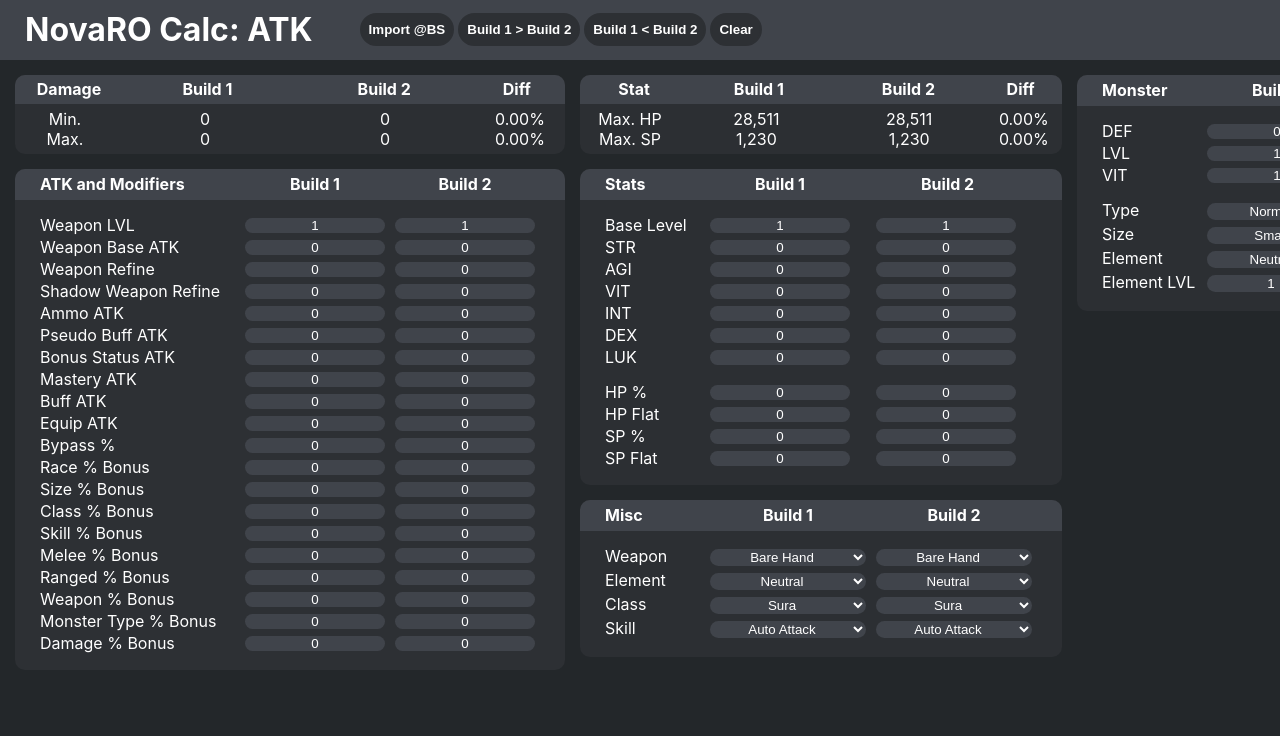
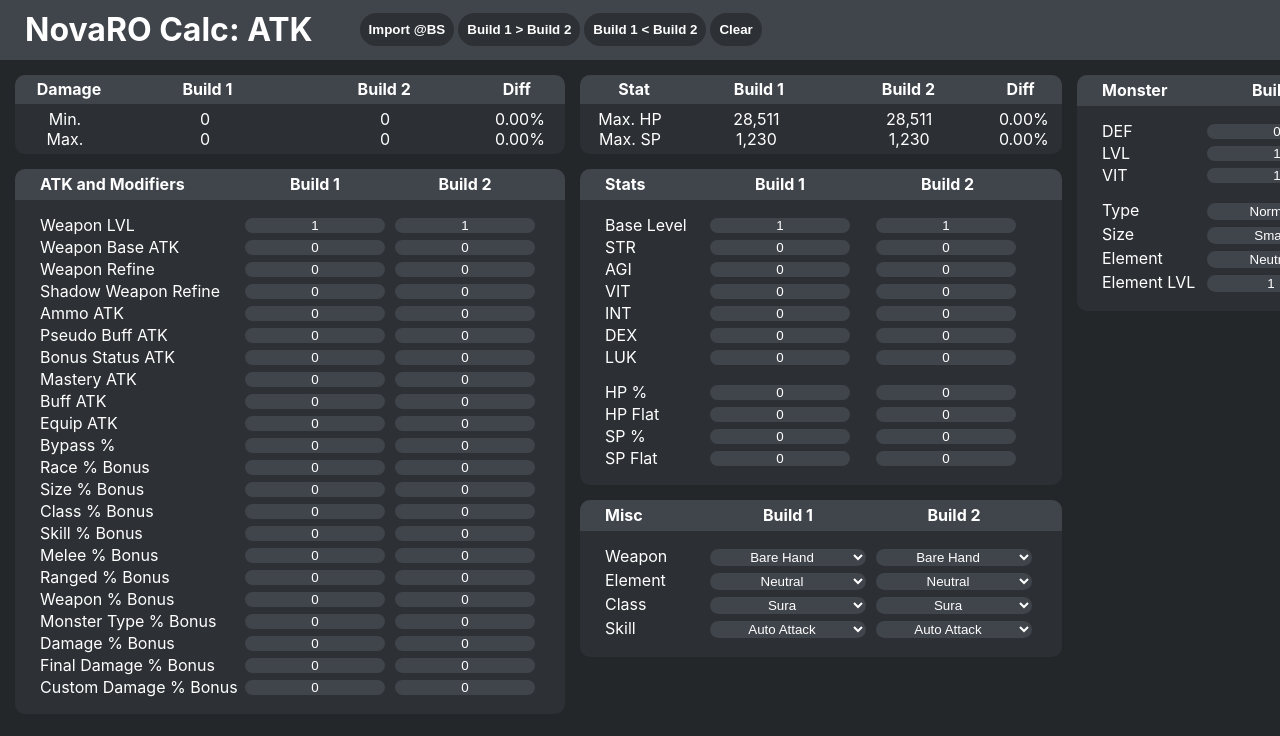
Before and after one commit to jadsonluan/novaro-calc, a React (Create React App) app: page / in a window 1280 px wide. Shown: the top 736 px of the page. Built offline with nearby package versions, Linux system fonts and the light colour scheme.

Commit message:
Add more modifiers

```diff
--- a/src/components/BuildATK/index.tsx
+++ b/src/components/BuildATK/index.tsx
@@ -175,6 +175,22 @@
           return { ...prev, modifiers: { ...modifiers, dmg: value } };
         }}
       />
+      <BuildCharacterInput
+        label="Final Damage % Bonus"
+        getValue={(character: Character) => character.modifiers.finalDmg}
+        updateValue={(value: number) => (prev: Character) => {
+          const { modifiers } = prev;
+          return { ...prev, modifiers: { ...modifiers, finalDmg: value } };
+        }}
+      />
+      <BuildCharacterInput
+        label="Custom Damage % Bonus"
+        getValue={(character: Character) => character.modifiers.custom}
+        updateValue={(value: number) => (prev: Character) => {
+          const { modifiers } = prev;
+          return { ...prev, modifiers: { ...modifiers, custom: value } };
+        }}
+      />
     </div>
   </div>
 );
--- a/src/data/input.ts
+++ b/src/data/input.ts
@@ -43,6 +43,7 @@
   monster: number;
   targetProperty: number;
   advancedKatarMastery: number;
+  custom: number;
 }
 
 export interface Character {
@@ -166,6 +167,7 @@
     monster: 0,
     targetProperty: 0,
     advancedKatarMastery: 0,
+    custom: 0,
   },
 };
 
@@ -234,6 +236,7 @@
     size: 0,
     skill: 0,
     targetProperty: 0,
+    custom: 0,
   },
   shadowWeaponRefine: 0,
   equipATK: 0,
--- a/src/services/atk.ts
+++ b/src/services/atk.ts
@@ -137,6 +137,10 @@
   return Math.floor(atk * finalModifiers);
 }
 
+function applyModifier(damage: number, mod: number) {
+  return Math.floor(damage * (1 + mod / 100));
+}
+
 function getATK(range: DmgRange, character: Character, monster: Monster) {
   const { masteryATK, buffATK } = character;
 
@@ -177,23 +181,13 @@
   const hardDEF = getHardDEF(monster, character.bypass);
   const softDEF = getSoftDEF(monster);
 
-  return Math.max(
-    0,
-    Math.floor(
-      Math.floor(
-        Math.floor(
-          Math.floor(
-            Math.floor(
-              Math.floor(
-                (atk * formula.percent + formula.bonus) * (1 + mods.skill / 100)
-              ) *
-                (1 + rangeMod / 100)
-            ) *
-              (1 + mods.dmg / 100)
-          ) * hardDEF
-        ) - softDEF
-      ) *
-        (1 + mods.finalDmg / 100)
-    )
-  );
+  let finalDmg = atk * formula.percent + formula.bonus;
+  finalDmg = applyModifier(finalDmg, mods.skill);
+  finalDmg = applyModifier(finalDmg, mods.custom);
+  finalDmg = applyModifier(finalDmg, rangeMod);
+  finalDmg = applyModifier(finalDmg, mods.dmg);
+  finalDmg = Math.floor(finalDmg * hardDEF) - softDEF;
+  finalDmg = applyModifier(finalDmg, mods.finalDmg);
+
+  return Math.max(0, finalDmg);
 }
```
Lines whose indentation alone changed are shown as unchanged.
